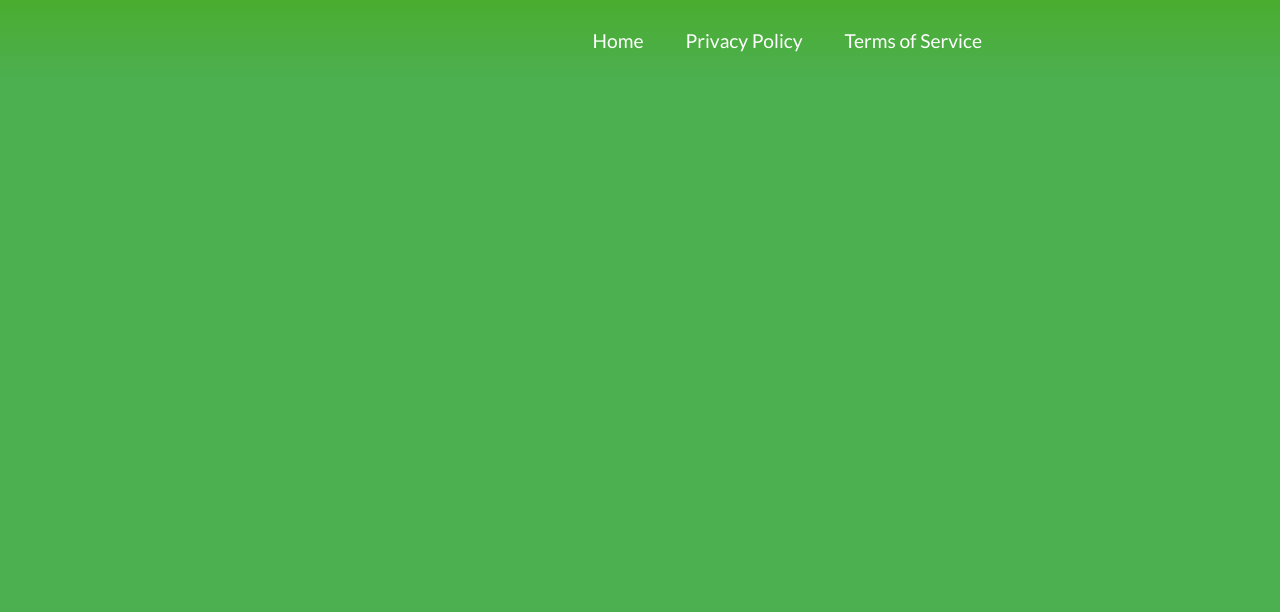
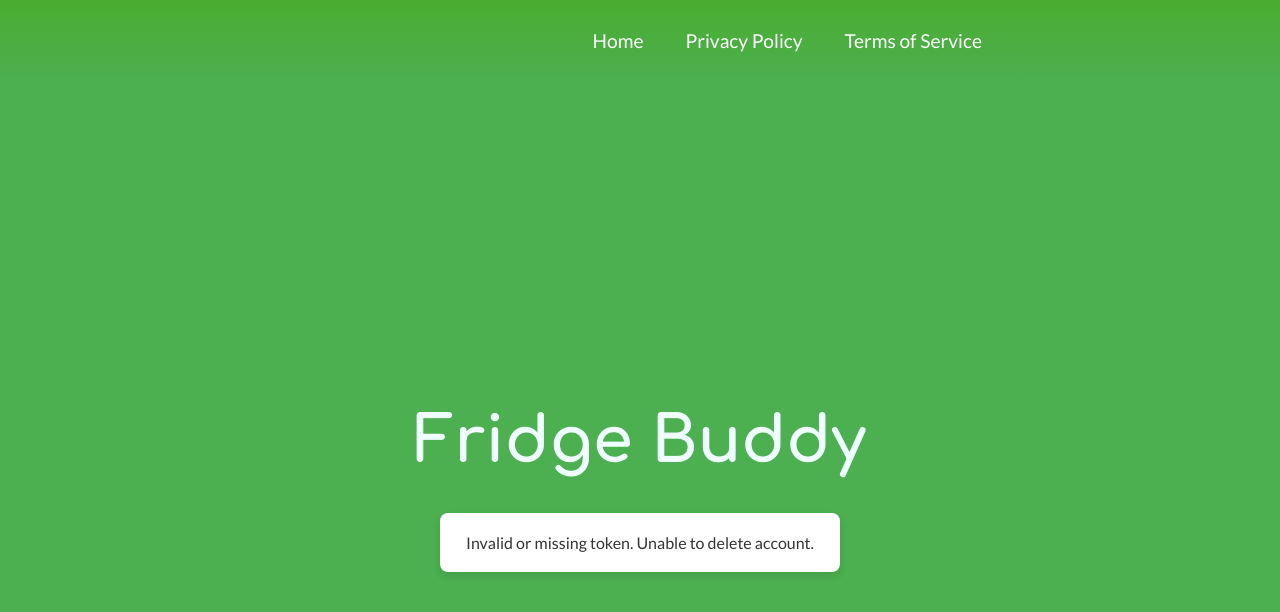
Before and after one commit to Parthib/fridgebuddy, a React (Create React App) app: page /delete-account in a window 1280 px wide. Shown: the top 612 px of the page. Built offline with nearby package versions, Linux system fonts and the light colour scheme; no server answers.

Commit message:
Start of the delete account page

```diff
--- a/src/App.js
+++ b/src/App.js
@@ -8,6 +8,7 @@ import PrivacyPolicy from './markdown/privacy-policy.md';
 import TermsOfService from './markdown/terms-of-service.md';
 import ReactGA from 'react-ga4';
 import AccountDeletionForm from './components/pages/RequestAccountDeletion';
+import DeleteAccountPage from './components/pages/DeleteAccount';
 
 const analyticsId = process.env.REACT_APP_GOOGLE_ANALYTICS_ID;
 ReactGA.initialize(analyticsId);
@@ -31,6 +32,7 @@ function App() {
         <Route path='/privacy-policy' element={<Document key="privacy-policy" markdown={PrivacyPolicy}/>} />
         <Route path='/terms-of-service' element={<Document key="terms-of-service" markdown={TermsOfService}/>} />
         <Route path='request-account-deletion' element={<AccountDeletionForm />} />
+        <Route path='delete-account' element={<DeleteAccountPage />} />
       </Routes>
     </>
   );
--- /dev/null
+++ b/src/components/pages/DeleteAccount/DeleteAccount.js
@@ -0,0 +1,54 @@
+import React, { useEffect, useState } from 'react';
+import { useLocation } from 'react-router-dom';
+import styles from './DeleteAccount.module.css';
+
+function useQuery() {
+  return new URLSearchParams(useLocation().search);
+}
+
+function DeleteAccountPage() {
+  const [statusMessage, setStatusMessage] = useState('Your account is being deleted...');
+  const query = useQuery();
+  const token = query.get('token');
+
+  useEffect(() => {
+    if (token) {
+      const deleteAccount = async () => {
+        try {
+          const response = await fetch('https://api-staging.fridgebuddy.io/deleteAccount', {
+            method: 'POST',
+            headers: {
+              'Content-Type': 'application/json',
+            },
+            body: JSON.stringify({ token }),
+          });
+
+          if (response.ok) {
+            setStatusMessage('Your account has been successfully deleted.');
+          } else {
+            setStatusMessage('There was an issue deleting your account. Please contact support.');
+          }
+        } catch (error) {
+          setStatusMessage('There was an error processing your request. Please contact support.');
+        }
+      };
+
+      deleteAccount();
+    } else {
+      setStatusMessage('Invalid or missing token. Unable to delete account.');
+    }
+  }, [token]);
+
+  return (
+    <div className={styles.mainContainer}>
+      <div className={styles.title}>
+        <h1>Fridge Buddy</h1>
+      </div>
+      <div className={styles.body}>
+        <p>{statusMessage}</p>
+      </div>
+    </div>
+  );
+}
+
+export default DeleteAccountPage;
--- /dev/null
+++ b/src/components/pages/DeleteAccount/DeleteAccount.module.css
@@ -0,0 +1,28 @@
+.mainContainer {
+    color: azure;
+    display: flex;
+    flex-direction: column;
+    align-items: center;
+    justify-content: center;
+    min-height: 100vh;
+    line-height: 1.7;
+    text-align: center;
+}
+
+.title {
+    font-size: 2rem;
+    margin-bottom: 1rem;
+}
+
+.body {
+    background-color: #ffffff;
+    color: #333;
+    border-radius: 8px;
+    padding: 1rem;
+    width: 100%;
+    max-width: 400px;
+    box-shadow: 0px 4px 8px rgba(0, 0, 0, 0.1);
+    display: flex;
+    flex-direction: column;
+    align-items: center;
+}
--- /dev/null
+++ b/src/components/pages/DeleteAccount/index.js
@@ -0,0 +1,3 @@
+import DeleteAccountPage from './DeleteAccount';
+
+export default DeleteAccountPage;
```
